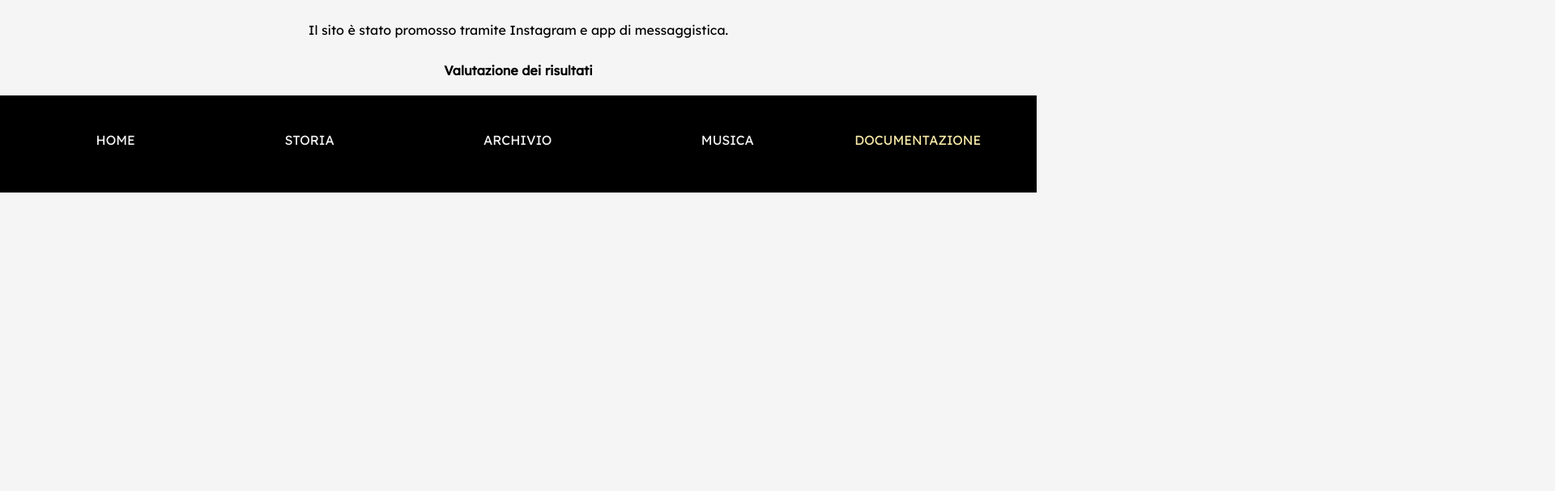
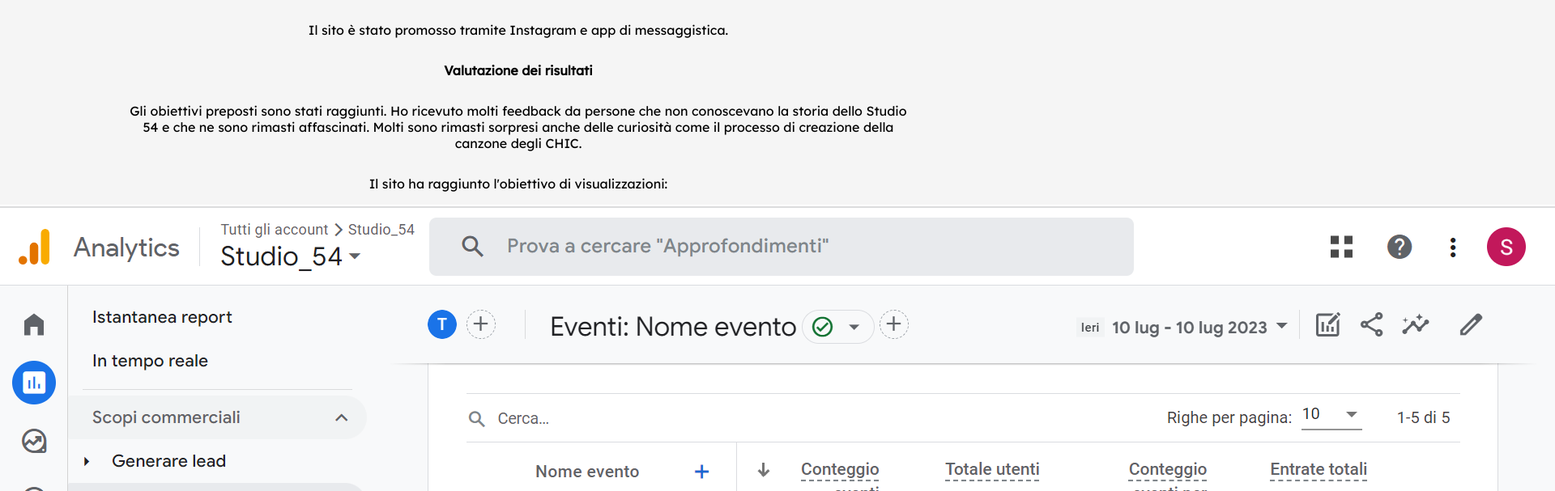
Before and after one commit to Saratoms01/esame-12-luglio, a plain HTML site: page DOCUMENTAZIONE.html in a window 1280 px wide. Shown: the part 8249-8856 px from the top of the page at 81% size, 1920 px wide, since content can reach past the window. Before the commit the page ends 8495 px from the top, so only its background shows below. Drawn offline with Linux system fonts and the light colour scheme.

Commit message:
Update DOCUMENTAZIONE.html

```diff
--- a/DOCUMENTAZIONE.html
+++ b/DOCUMENTAZIONE.html
@@ -172,7 +172,7 @@ Github per la pubblicazione del sito.
   Il sito vuole mostrare in linea generale quella che fu la discoteca più famosa di tutti i tempi e allo stesso
   tempo incrementare ancora di più la curiosità di coloro che cercano informazioni al riguardo,
   fornendo altri materiali, nascosti tra i meandri dell’internet e non automaticamente accessibili.
-  L’obiettivo che mi sono posta è di 50 visite singole al sito.
+  L’obiettivo che mi sono posta è di 50 visualizzazioni singole del sito.
 
 </p>
 
@@ -193,8 +193,15 @@ Github per la pubblicazione del sito.
 </p>
 
 <h4>Valutazione dei risultati</h4>
-
-
+<p class="blocco-storia1">
+    Gli obiettivi preposti sono stati raggiunti. Ho ricevuto molti feedback da persone che non conoscevano la storia dello
+    Studio 54 e che ne sono rimasti affascinati.
+    Molti sono rimasti sorpresi anche delle curiosità come il processo di creazione della
+    canzone degli CHIC.
+</p>
+<p>    Il sito ha raggiunto l'obiettivo di visualizzazioni:
+</p>
+<img class="analytics" src="imgs/analytics.png">
 
 
 
```
